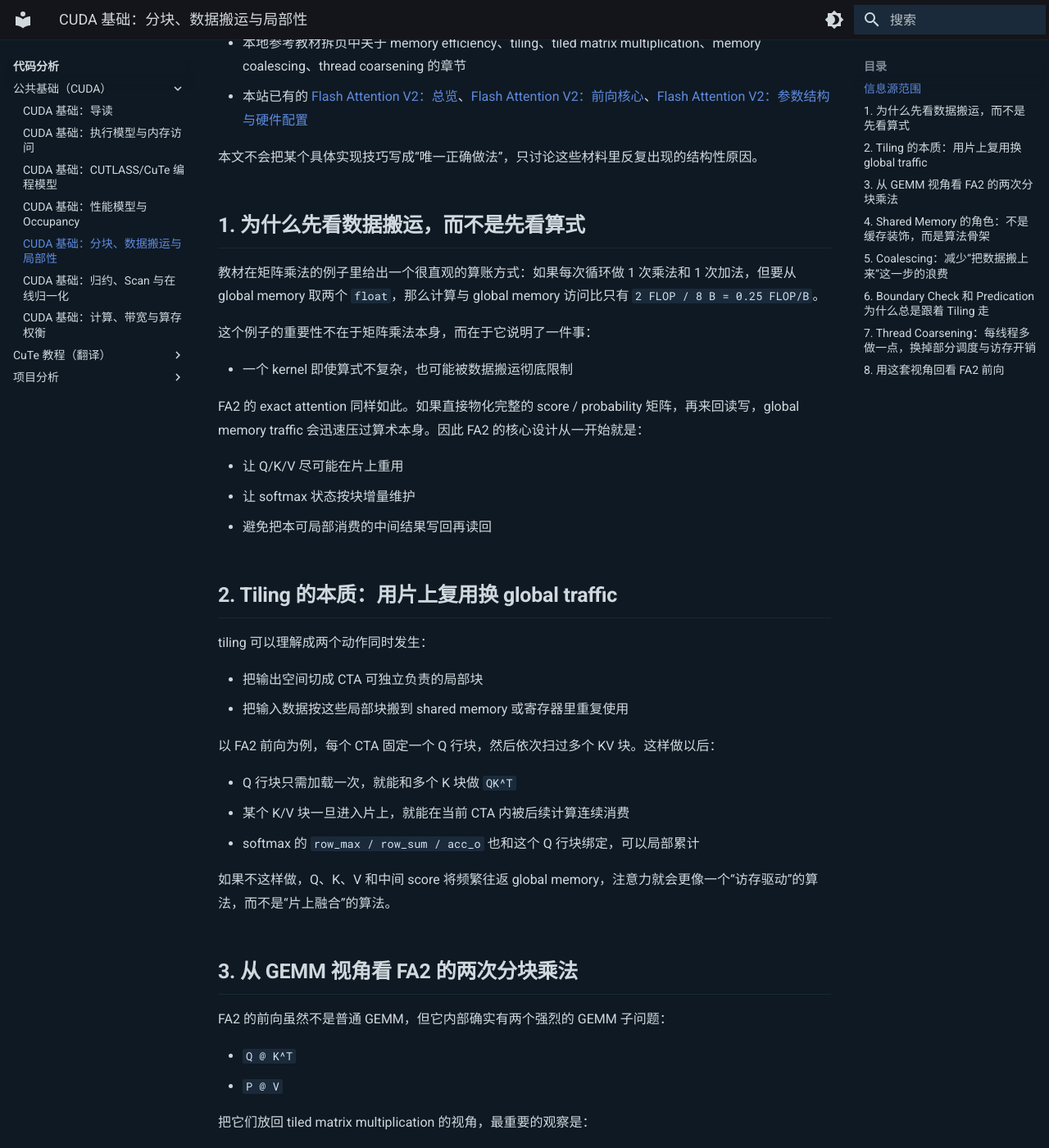
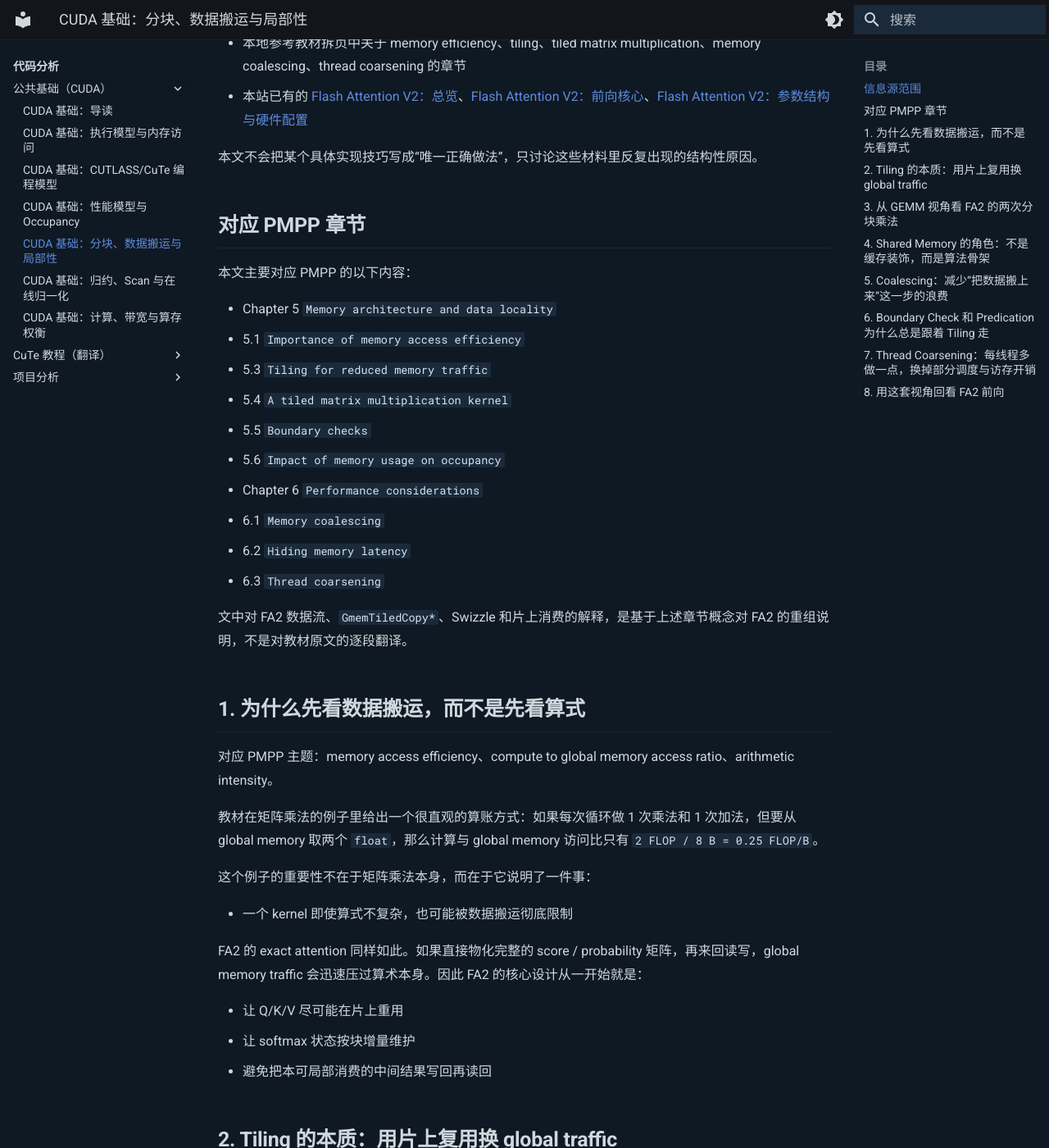
Before and after one commit to YouHuang67/paper-code-notes, an MkDocs documentation site: the page built from docs/code_analysis/cuda_foundations/04_cuda_tiling_data_movement_and_locality.md, in a window 1280 px wide and 1400 px high, scrolled down 625 px. Shown: the whole window at 82% size. Built offline with MkDocs 1.6.1 and Material for MkDocs 9.7.7, drawn with Linux system fonts in a browser that asks for light colours; some of the changed text lies outside the part shown.

Commit message:
update: tighten pmpp source mapping

```diff
--- a/docs/code_analysis/cuda_foundations/04_cuda_tiling_data_movement_and_locality.md
+++ b/docs/code_analysis/cuda_foundations/04_cuda_tiling_data_movement_and_locality.md
@@ -19,7 +19,26 @@ FA2 前向的第一原则不是“把 attention 算出来”，而是“尽量
 
 本文不会把某个具体实现技巧写成“唯一正确做法”，只讨论这些材料里反复出现的结构性原因。
 
+## 对应 PMPP 章节
+
+本文主要对应 PMPP 的以下内容：
+
+- Chapter 5 `Memory architecture and data locality`
+- 5.1 `Importance of memory access efficiency`
+- 5.3 `Tiling for reduced memory traffic`
+- 5.4 `A tiled matrix multiplication kernel`
+- 5.5 `Boundary checks`
+- 5.6 `Impact of memory usage on occupancy`
+- Chapter 6 `Performance considerations`
+- 6.1 `Memory coalescing`
+- 6.2 `Hiding memory latency`
+- 6.3 `Thread coarsening`
+
+文中对 FA2 数据流、`GmemTiledCopy*`、Swizzle 和片上消费的解释，是基于上述章节概念对 FA2 的重组说明，不是对教材原文的逐段翻译。
+
 ## 1. 为什么先看数据搬运，而不是先看算式
+
+对应 PMPP 主题：memory access efficiency、compute to global memory access ratio、arithmetic intensity。
 
 教材在矩阵乘法的例子里给出一个很直观的算账方式：如果每次循环做 1 次乘法和 1 次加法，但要从 global memory 取两个 `float`，那么计算与 global memory 访问比只有 `2 FLOP / 8 B = 0.25 FLOP/B`。
 
@@ -35,6 +54,8 @@ FA2 的 exact attention 同样如此。如果直接物化完整的 score / proba
 
 ## 2. Tiling 的本质：用片上复用换 global traffic
 
+对应 PMPP 主题：tiling for reduced memory traffic。
+
 tiling 可以理解成两个动作同时发生：
 
 - 把输出空间切成 CTA 可独立负责的局部块
@@ -49,6 +70,8 @@ tiling 可以理解成两个动作同时发生：
 如果不这样做，Q、K、V 和中间 score 将频繁往返 global memory，注意力就会更像一个“访存驱动”的算法，而不是“片上融合”的算法。
 
 ## 3. 从 GEMM 视角看 FA2 的两次分块乘法
+
+本节属于“把 PMPP 的 tiled matrix multiplication 视角代回 FA2”的归纳解释。
 
 FA2 的前向虽然不是普通 GEMM，但它内部确实有两个强烈的 GEMM 子问题：
 
@@ -69,6 +92,8 @@ FA2 的前向虽然不是普通 GEMM，但它内部确实有两个强烈的 GEMM
 
 ## 4. Shared Memory 的角色：不是缓存装饰，而是算法骨架
 
+对应 PMPP 主题：shared memory 作为数据局部性与 tiled kernel 复用的核心机制；“算法骨架”这一表述是面向 FA2 的总结。
+
 在教程式示例里，shared memory 常被解释成“手工管理的缓存”。这个说法没错，但放到 FA2 还不够。
 
 对 FA2 来说，shared memory 至少承担三类职责：
@@ -82,6 +107,8 @@ FA2 的前向虽然不是普通 GEMM，但它内部确实有两个强烈的 GEMM
 - 数据进入片上以后，怎样排布才能让下一步访问更便宜
 
 ## 5. Coalescing：减少“把数据搬上来”这一步的浪费
+
+对应 PMPP 主题：memory coalescing。
 
 教材把 memory coalescing 和 tiling 放在一起讲，是因为二者互补：
 
@@ -101,6 +128,8 @@ FA2 的前向虽然不是普通 GEMM，但它内部确实有两个强烈的 GEMM
 
 ## 6. Boundary Check 和 Predication 为什么总是跟着 Tiling 走
 
+对应 PMPP 主题：boundary checks；对 causal/local mask 的展开是结合 FA2 做的补充。
+
 一旦用 tile 覆盖任意长度输入，就不可避免会碰到边界块。教材在 tiled matrix multiplication 一章里把 boundary checks 单独拉出来，是因为这不是实现细枝末节，而是 tiled kernel 的常规成本。
 
 FA2 里的边界来源至少有三类：
@@ -112,6 +141,8 @@ FA2 里的边界来源至少有三类：
 因此 FA2 里大量 `Is_even_MN / Is_even_K`、predicate tensor、masked copy，并不是“特殊情况补丁”，而是 tiled attention 的正常组成部分。
 
 ## 7. Thread Coarsening：每线程多做一点，换掉部分调度与访存开销
+
+对应 PMPP 主题：thread coarsening。
 
 教材把 thread coarsening 放在 performance 章节里，是因为它本质上是一种资源交换：
 
@@ -127,6 +158,8 @@ FA2 里的边界来源至少有三类：
 这么做的收益是 CTA 内的协作粒度和 MMA 粒度可以更贴近硬件习惯；代价是寄存器压力会上升。它和 tiling 一样，不是“要不要用”的问题，而是“用到什么度更平衡”的问题。
 
 ## 8. 用这套视角回看 FA2 前向
+
+本节是阅读 FA2 前向时的应用性总结，不属于 PMPP 原书内容本身。
 
 如果把 FA2 前向压缩成一条数据流：
 
```
Also changed, not shown: docs/code_analysis/cuda_foundations/03_cuda_performance_model_and_occupancy.md (+26 -0 lines), docs/code_analysis/cuda_foundations/05_cuda_reduction_scan_and_online_normalization.md (+31 -0 lines), docs/code_analysis/cuda_foundations/06_cuda_compute_memory_tradeoffs.md (+29 -0 lines).
